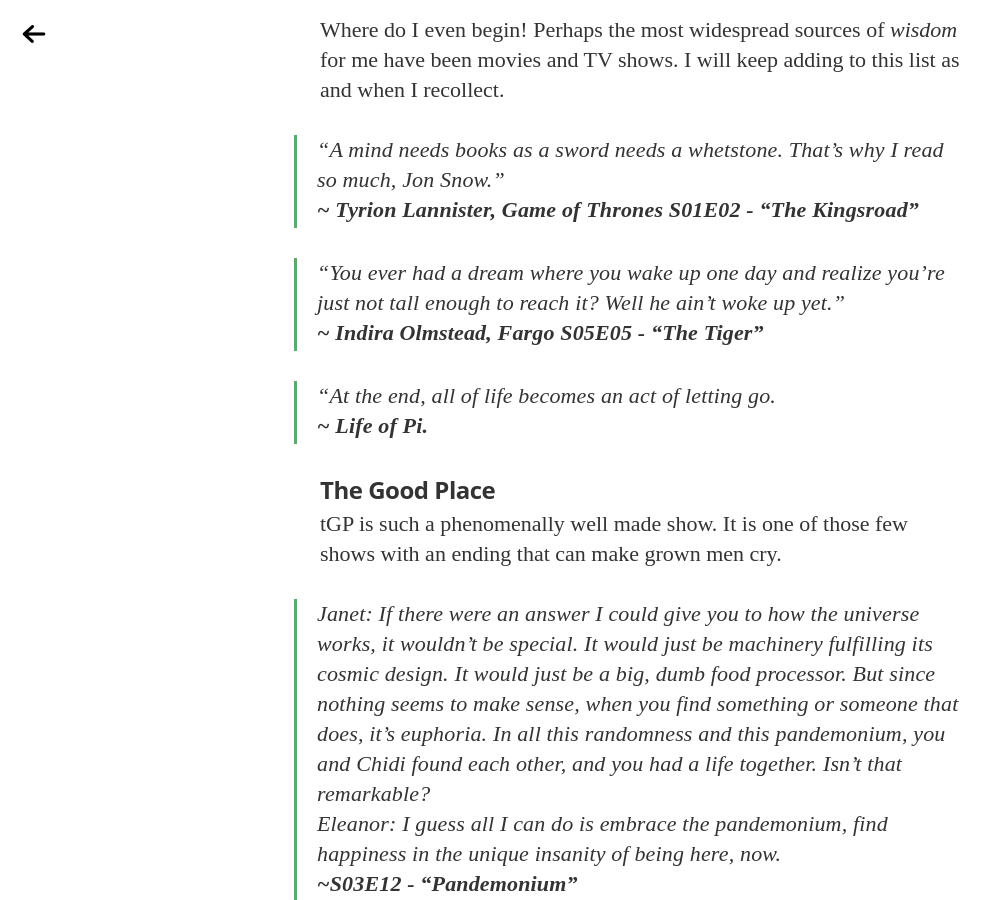
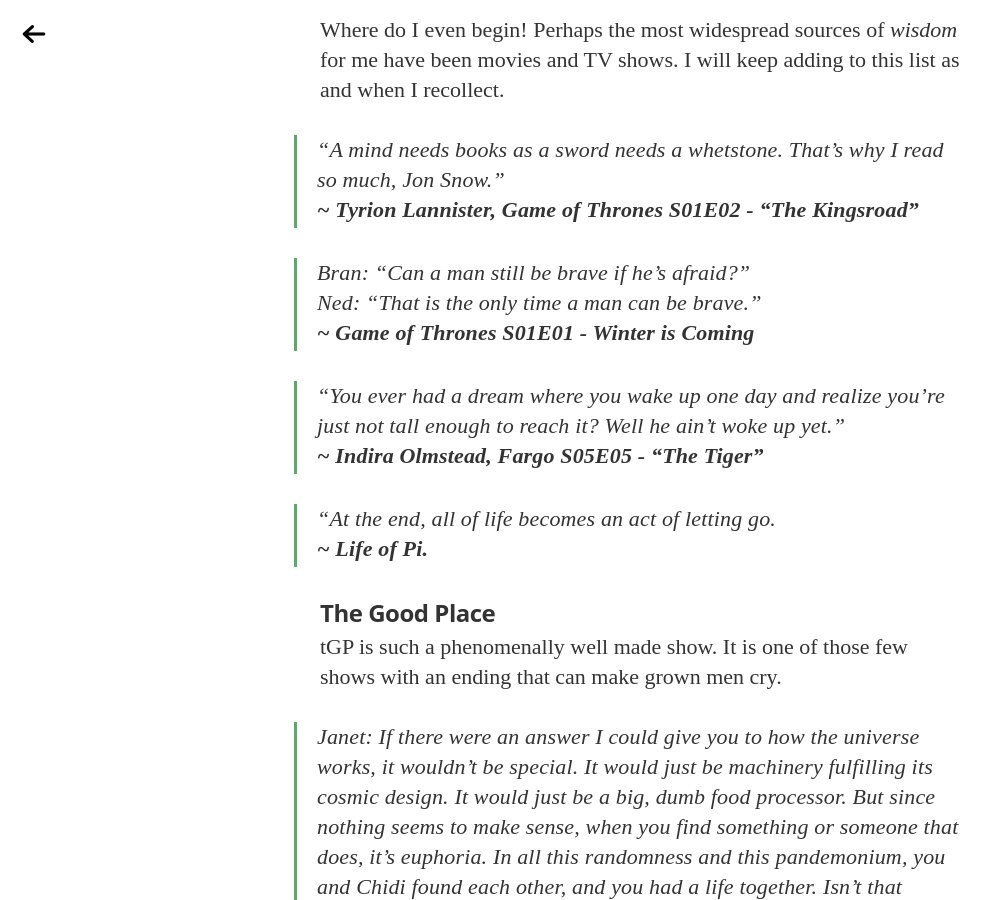
Before and after one commit to pkmandke/blog, a Jekyll site: the page built from _posts/2024-08-11-quotes.md, in a window 1280 px wide and 900 px high, scrolled down 5598 px. Shown: the whole window, without its empty margins (0-1000 px from the left). Built offline with Jekyll 4.4.1, drawn with Linux system fonts in a browser that asks for light colours; nearby versions of some CDN libraries; emoji names are drawn with the system emoji font; some web fonts are replaced.

Commit message:
got quote
Signed-off-by: Prathamesh Mandke <pkmandke@vt.edu>

```diff
--- a/_posts/2024-08-11-quotes.md
+++ b/_posts/2024-08-11-quotes.md
@@ -128,6 +128,8 @@ I will keep adding to this list as and when I recollect.
 
 >"A mind needs books as a sword needs a whetstone. That's why I read so much, Jon Snow."<br>**~ Tyrion Lannister, Game of Thrones S01E02 - "The Kingsroad"**
 
+>_Bran_: "Can a man still be brave if he's afraid?"<br>_Ned_: "That is the only time a man can be brave."<br>**~ Game of Thrones S01E01 - Winter is Coming**
+
 >"You ever had a dream where you wake up one day and realize you're just not tall enough to reach it? Well he ain't woke up yet."<br>**~ Indira Olmstead, Fargo S05E05 - "The Tiger"**
 
 >"At the end, all of life becomes an act of letting go.<br>**~ Life of Pi.**
```
